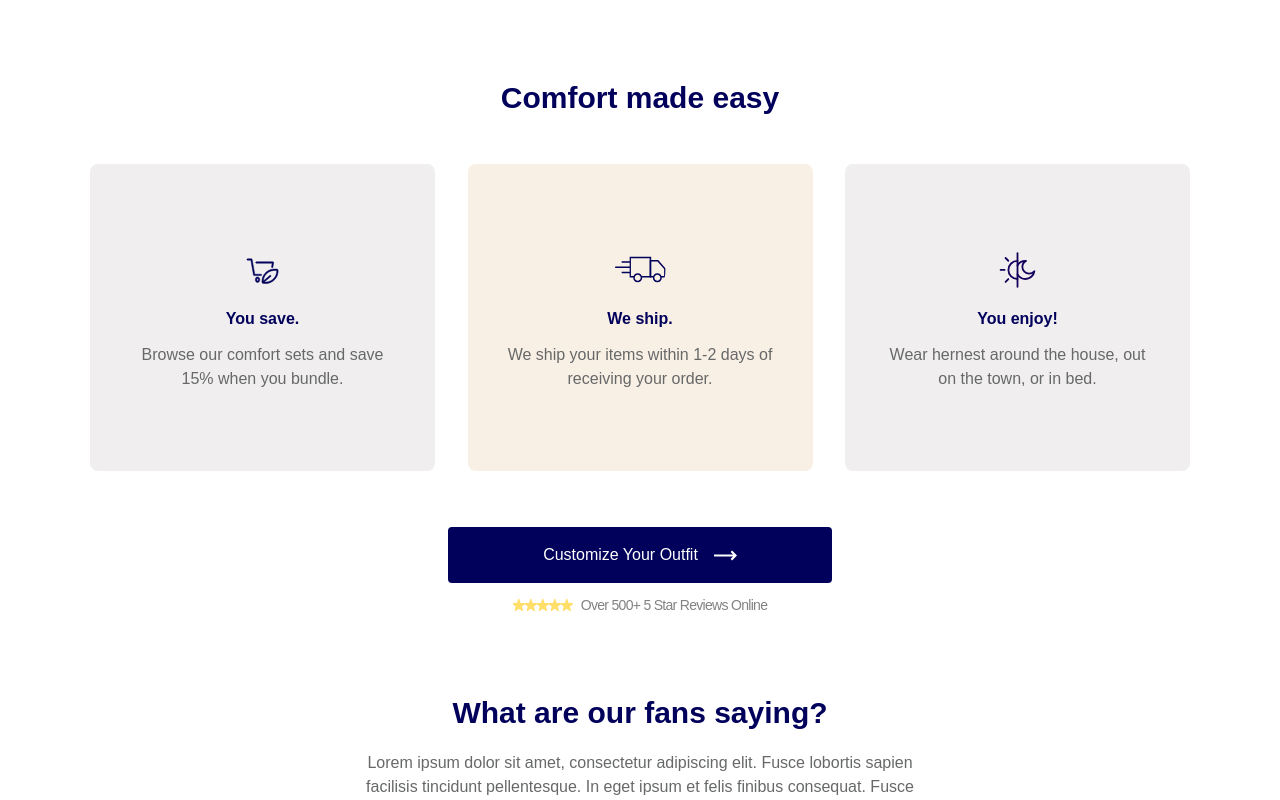
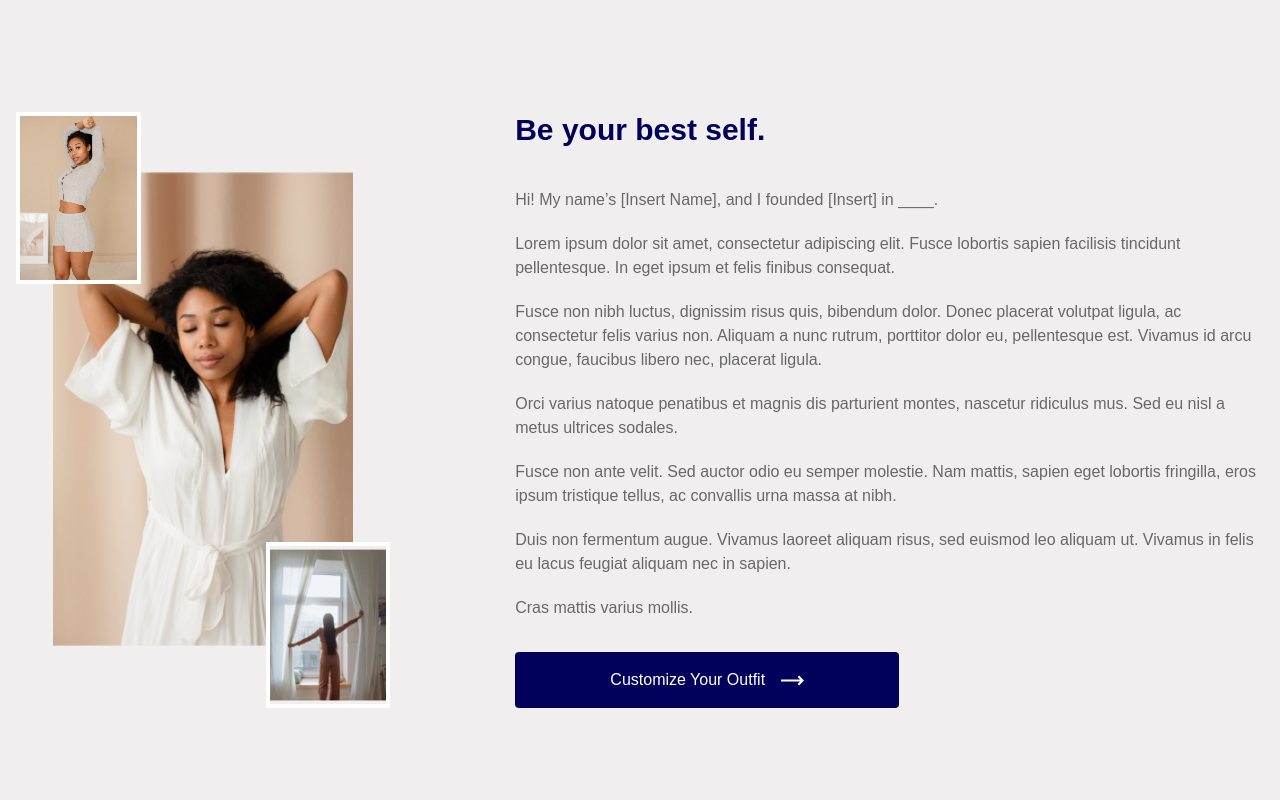
Before and after one commit to Soi4An/byteex_landing, a React (Create React App) app: page / in a window 1280 px wide. Shown: the top 800 px of the page. Built offline with nearby package versions, Linux system fonts and the light colour scheme; a web font is replaced by a local one.

Commit message:
added tn screen styles for Carousel

```diff
--- a/src/App.css
+++ b/src/App.css
@@ -1,4 +1,5 @@
 @import 'index.css';
+
 
 .gradient-orange-top {
   background: linear-gradient(to top, #f9f0e5, transparent);
@@ -12,10 +13,6 @@
   width: var(--carouselOutsideWidth);
 }
 
-.carousel__inside-box {
-
-}
-
 .carousel__item {
   width: var(--carouselItemWidth);
 }
@@ -24,7 +21,18 @@
   margin-left: 0;
 }
 
- /* md screen and more */
+ /* tn to md */
+@media (min-width: 440px) and (max-width: 767px) {
+  .carousel__outside-box {
+    width: var(--carouselOutsideWidthTn);
+  }
+
+  .carousel__item {
+    width: var(--carouselItemWidthTn);
+  }
+}
+
+ /* md to xl */
 @media (min-width: 768px) and (max-width: 1279px) {
   .carousel__outside-box {
     width: var(--carouselOutsideWidthMd);
--- a/src/App.tsx
+++ b/src/App.tsx
@@ -23,9 +23,9 @@ function App() {
             <ExtraButtonAndStars />
           </div>
         </GradientBG>
-      </div>
+      </div> */}
 
-      <AboutAs /> */}
+      <AboutAs />
       <AboutOrder />
       <Testimonies />
     </div>
--- a/src/index.css
+++ b/src/index.css
@@ -21,11 +21,13 @@ ul {
 }
 
 :root {
-  --carouselOutsideWidth: 300px;
+  --carouselOutsideWidth: 200px;
+  --carouselOutsideWidthTn: 300px;
   --carouselOutsideWidthMd: 620px;
   --carouselOutsideWidthXl: 1100px;
 
-  --carouselItemWidth: 300px;
+  --carouselItemWidth: 200px;
+  --carouselItemWidthTn: 300px;
   --carouselItemWidthMd: 300px;
   --carouselItemWidthXl: 345px;
 
```
